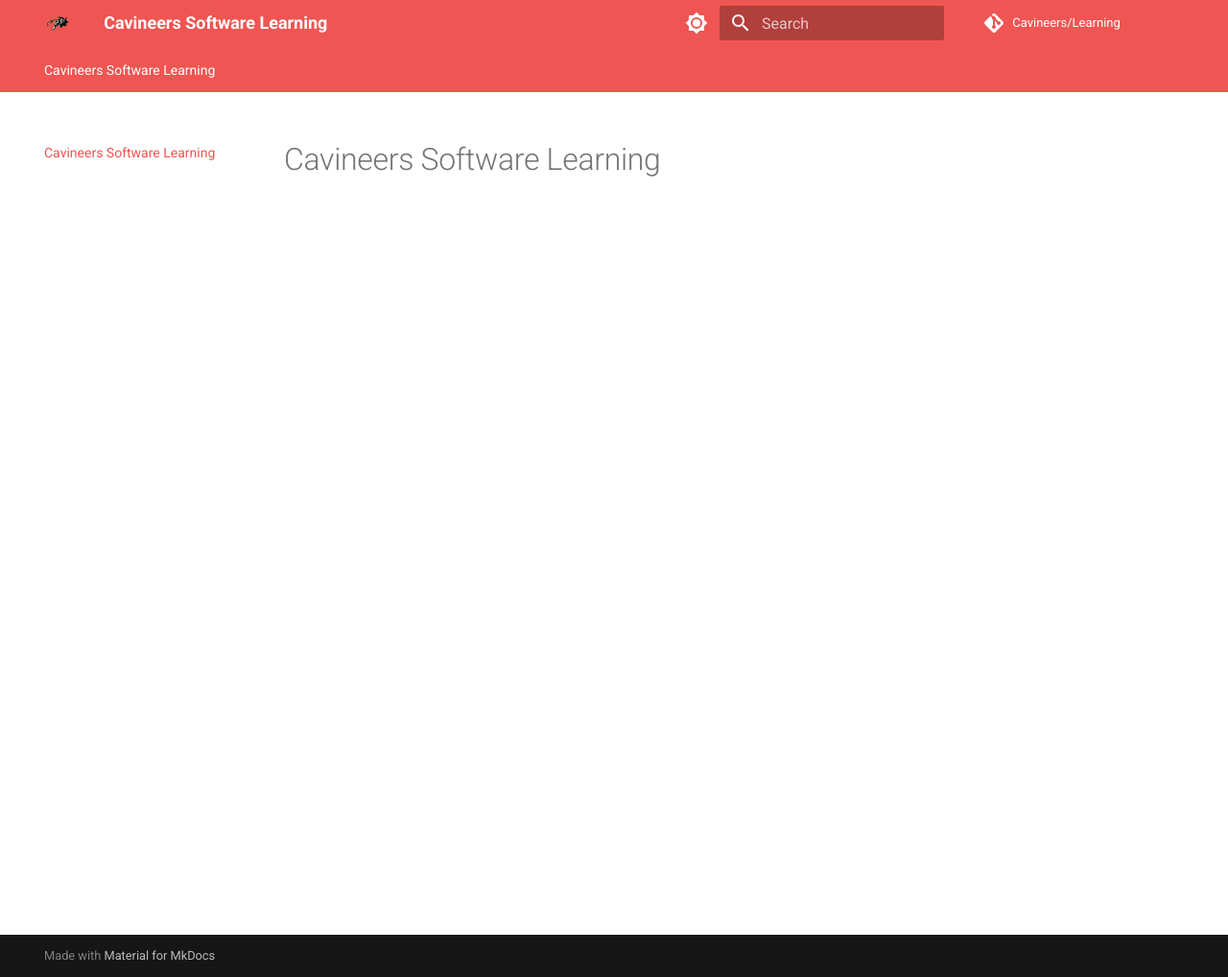
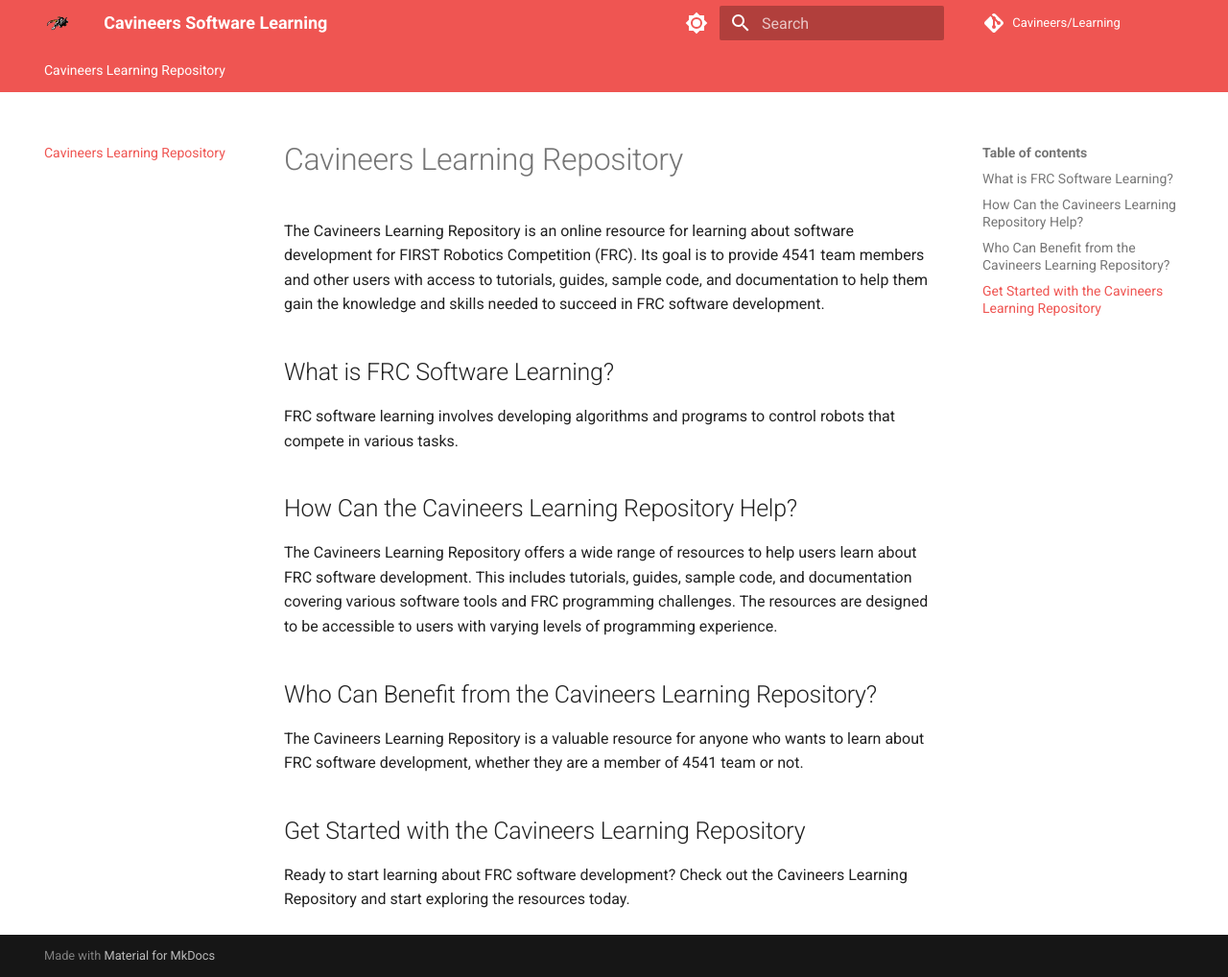
Before and after one commit to cavineers/cavineers.github.io, an MkDocs documentation site: the page built from docs/index.md, in a window 1280 px wide and 1018 px high. Shown: the whole window at 96% size. Built offline with MkDocs 1.6.1 and Material for MkDocs 9.7.7, drawn with Linux system fonts in a browser that asks for light colours; comment, search, counter and statistics services are not loaded.

Commit message:
Feat: Chat GPT  made homepage

```diff
--- a/docs/index.md
+++ b/docs/index.md
@@ -1 +1,19 @@
-# Cavineers Software Learning
+# Cavineers Learning Repository
+
+The Cavineers Learning Repository is an online resource for learning about software development for FIRST Robotics Competition (FRC). Its goal is to provide 4541 team members and other users with access to tutorials, guides, sample code, and documentation to help them gain the knowledge and skills needed to succeed in FRC software development.
+
+## What is FRC Software Learning?
+
+FRC software learning involves developing algorithms and programs to control robots that compete in various tasks.
+
+## How Can the Cavineers Learning Repository Help?
+
+The Cavineers Learning Repository offers a wide range of resources to help users learn about FRC software development. This includes tutorials, guides, sample code, and documentation covering various software tools and FRC programming challenges. The resources are designed to be accessible to users with varying levels of programming experience.
+
+## Who Can Benefit from the Cavineers Learning Repository?
+
+The Cavineers Learning Repository is a valuable resource for anyone who wants to learn about FRC software development, whether they are a member of 4541 team or not.
+
+## Get Started with the Cavineers Learning Repository
+
+Ready to start learning about FRC software development? Check out the Cavineers Learning Repository and start exploring the resources today.
```
Also changed, not shown: site/404.html, site/index.html (deleted), site/search/search_index.json (deleted), 1 other file.
